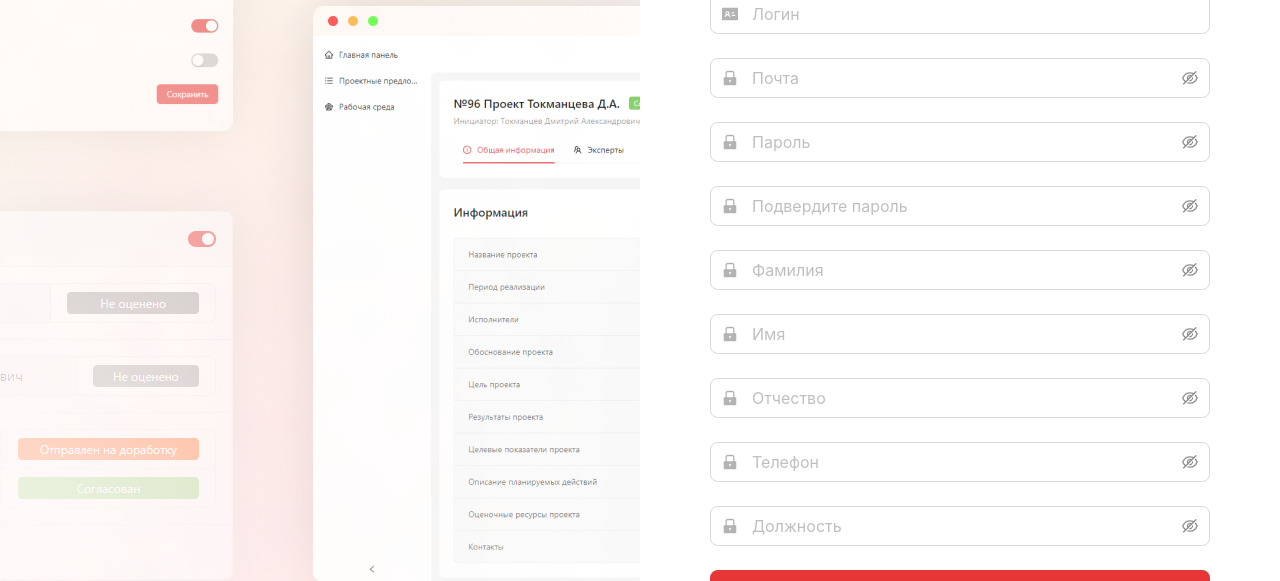
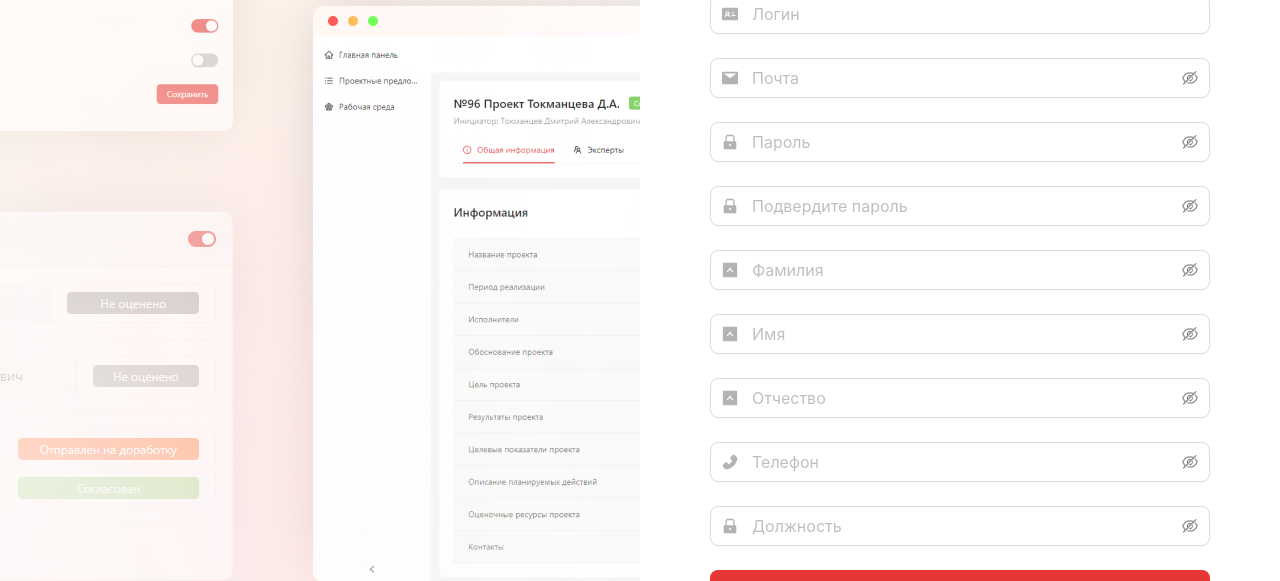
Before and after one commit to Qidro/directorate-client, a React (Create React App) app: page /registration in a window 1280 px wide. Shown: the part 128-709 px from the top of the page. Built offline with nearby package versions, Linux system fonts and the light colour scheme; no server answers.

Commit message:
Update icon Reg. Form

```diff
--- a/src/pages/Registration/Registration.tsx
+++ b/src/pages/Registration/Registration.tsx
@@ -1,7 +1,7 @@
 import {useState} from 'react';
 import {Button, Col, Form, Input, message, Row, Typography} from "antd";
 import style from './Registration.module.scss'
-import {IdcardFilled, LockFilled} from "@ant-design/icons";
+import {IdcardFilled, LockFilled, UpSquareFilled, MailFilled, PhoneFilled} from "@ant-design/icons";
 import {useNavigate} from "react-router-dom";
 import {IAuthForm} from "../../types/forms";
 import {AxiosError} from "axios";
@@ -63,7 +63,7 @@ const Registration = () => {
                                     <Input placeholder='Логин' prefix={<IdcardFilled className={style.inputIcon} />}/>
                                 </Form.Item>
                                 <Form.Item name='email' rules={[requiredFormItem]}>
-                                    <Input.Password placeholder='Почта' prefix={<LockFilled className={style.inputIcon} />}/>
+                                    <Input.Password placeholder='Почта' prefix={<MailFilled className={style.inputIcon} />}/>
                                 </Form.Item>
                                 <Form.Item name='FirstPassword' rules={[requiredFormItem]}>
                                     <Input.Password placeholder='Пароль' prefix={<LockFilled className={style.inputIcon} />}/>
@@ -72,16 +72,16 @@ const Registration = () => {
                                     <Input.Password placeholder='Подвердите пароль' prefix={<LockFilled className={style.inputIcon} />}/>
                                 </Form.Item>
                                 <Form.Item name='SecondPassword' rules={[requiredFormItem]}>
-                                    <Input.Password placeholder='Фамилия' prefix={<LockFilled className={style.inputIcon} />}/>
+                                    <Input.Password placeholder='Фамилия' prefix={<UpSquareFilled className={style.inputIcon} />}/>
                                 </Form.Item>
                                 <Form.Item name='SecondPassword' rules={[requiredFormItem]}>
-                                    <Input.Password placeholder='Имя' prefix={<LockFilled className={style.inputIcon} />}/>
+                                    <Input.Password placeholder='Имя' prefix={<UpSquareFilled className={style.inputIcon} />}/>
                                 </Form.Item>
                                 <Form.Item name='SecondPassword' rules={[requiredFormItem]}>
-                                    <Input.Password placeholder='Отчество' prefix={<LockFilled className={style.inputIcon} />}/>
+                                    <Input.Password placeholder='Отчество' prefix={<UpSquareFilled className={style.inputIcon} />}/>
                                 </Form.Item>
                                 <Form.Item name='SecondPassword' rules={[requiredFormItem]}>
-                                    <Input.Password placeholder='Телефон' prefix={<LockFilled className={style.inputIcon} />}/>
+                                    <Input.Password placeholder='Телефон' prefix={<PhoneFilled className={style.inputIcon} />}/>
                                 </Form.Item>
                                 <Form.Item name='SecondPassword' rules={[requiredFormItem]}>
                                     <Input.Password placeholder='Должность' prefix={<LockFilled className={style.inputIcon} />}/>
```
